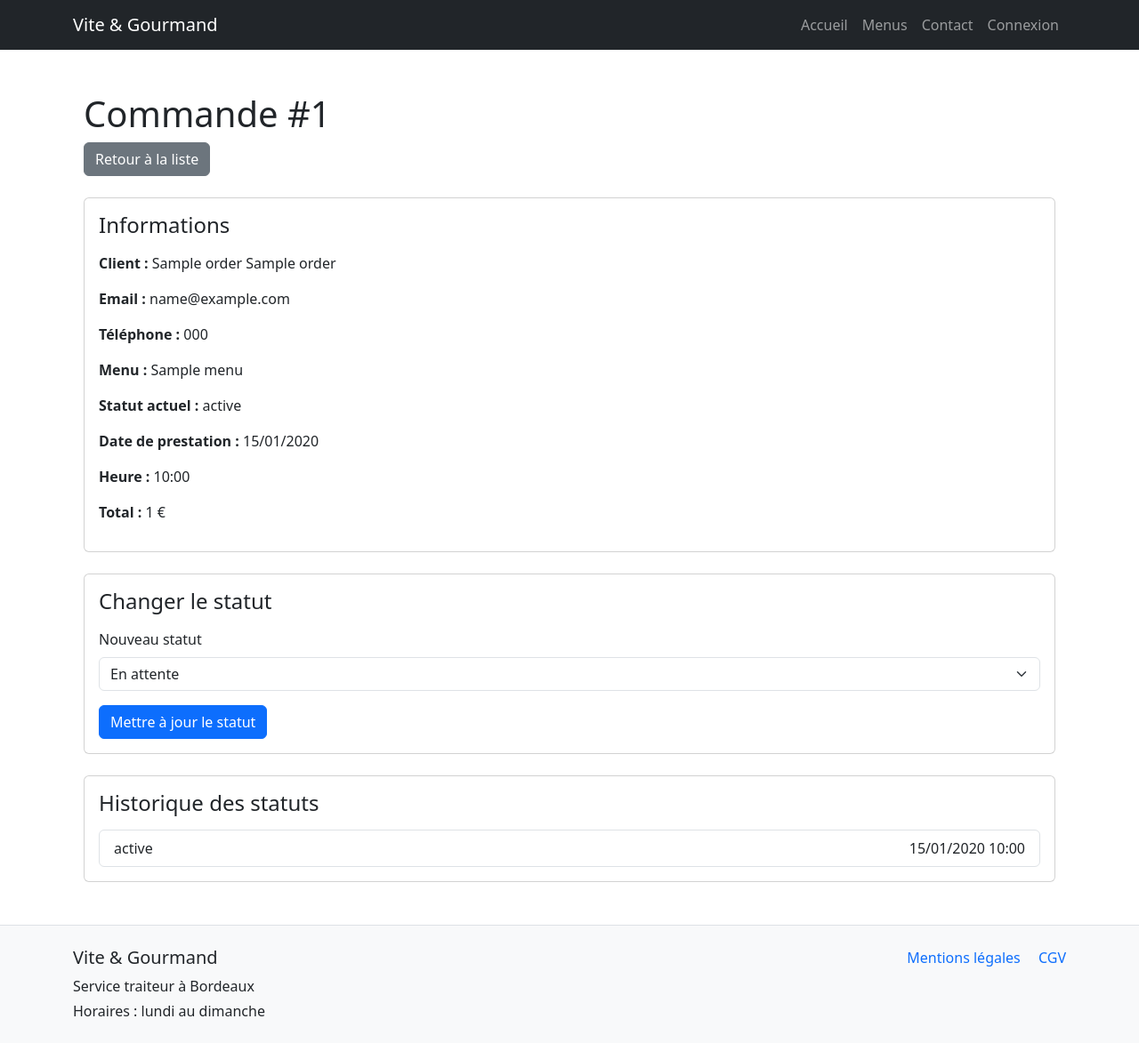
After one commit to Bukola67/Vite-Gourmand, a Symfony app: template templates/employee_space/show.html.twig in a window 1280 px wide. The commit adds this page. Shown: the whole page at 89% size. Run offline with Twig, Linux system fonts and the light colour scheme; the template is opened without the code that fills it: most values are stand-ins (such as "Sample title", 1, 10 or a date in 2020); some libraries are stand-ins or nearby versions.

Commit message:
Add to employee space the order management

```diff
--- a/templates/base.html.twig
+++ b/templates/base.html.twig
@@ -35,32 +35,42 @@
                 </li>
                 <li class="nav-item">
                     <a class="nav-link {{ app.request.attributes.get('_route') == 'app_contact' ? 'active' : '' }}"
-                        href="{{ path('app_contact') }}">
+                       href="{{ path('app_contact') }}">
                         Contact
                     </a>
                 </li>
+
                 {% if app.user %}
                     <li class="nav-item">
                         <a class="nav-link {{ app.request.attributes.get('_route') == 'app_user_space' ? 'active' : '' }}"
-                        href="{{ path('app_user_space') }}">
+                           href="{{ path('app_user_space') }}">
                             Mon compte
                         </a>
                     </li>
+
+                    {% if is_granted('ROLE_EMPLOYEE') or is_granted('ROLE_ADMIN') %}
+                        <li class="nav-item">
+                            <a class="nav-link {{ app.request.attributes.get('_route') == 'app_employee_orders' ? 'active' : '' }}"
+                               href="{{ path('app_employee_orders') }}">
+                                Espace employé
+                            </a>
+                        </li>
+                    {% endif %}
+
                     <li class="nav-item">
                         <a class="nav-link"
-                        href="{{ path('app_logout') }}">
+                           href="{{ path('app_logout') }}">
                             Déconnexion
                         </a>
                     </li>
                 {% else %}
                     <li class="nav-item">
                         <a class="nav-link {{ app.request.attributes.get('_route') == 'app_login' ? 'active' : '' }}"
-                        href="{{ path('app_login') }}">
+                           href="{{ path('app_login') }}">
                             Connexion
                         </a>
                     </li>
                 {% endif %}
-
             </ul>
         </div>
     </div>
--- /dev/null
+++ b/templates/employee_space/show.html.twig
@@ -0,0 +1,82 @@
+{% extends 'base.html.twig' %}
+
+{% block title %}Commande employé{% endblock %}
+
+{% block body %}
+<div class="container mt-4">
+    <h1>Commande #{{ order.id }}</h1>
+
+    <a href="{{ path('app_employee_orders') }}" class="btn btn-secondary mb-4">
+        Retour à la liste
+    </a>
+
+    {% for label, messages in app.flashes(['success', 'danger']) %}
+        {% for message in messages %}
+            <div class="alert alert-{{ label }} mb-3">
+                {{ message }}
+            </div>
+        {% endfor %}
+    {% endfor %}
+
+    <div class="card mb-4">
+        <div class="card-body">
+            <h2 class="h4 mb-3">Informations</h2>
+
+            <p><strong>Client :</strong> {{ order.customerFirstName }} {{ order.customerLastName }}</p>
+            <p><strong>Email :</strong> {{ order.customerEmail }}</p>
+            <p><strong>Téléphone :</strong> {{ order.customerPhone }}</p>
+            <p><strong>Menu :</strong> {{ order.menu.title }}</p>
+            <p><strong>Statut actuel :</strong> {{ order.status }}</p>
+            <p><strong>Date de prestation :</strong> {{ order.deliveryDate ? order.deliveryDate|date('d/m/Y') : '' }}</p>
+            <p><strong>Heure :</strong> {{ order.deliveryTime ? order.deliveryTime|date('H:i') : '' }}</p>
+            <p><strong>Total :</strong> {{ order.totalPrice }} €</p>
+        </div>
+    </div>
+
+    <div class="card mb-4">
+        <div class="card-body">
+            <h2 class="h4 mb-3">Changer le statut</h2>
+
+            <form method="post" action="{{ path('app_employee_order_status_update', {id: order.id}) }}">
+                <input type="hidden" name="_token" value="{{ csrf_token('update_status_' ~ order.id) }}">
+
+                <div class="mb-3">
+                    <label for="status" class="form-label">Nouveau statut</label>
+                    <select name="status" id="status" class="form-select">
+                        <option value="en_attente" {{ order.status == 'en_attente' ? 'selected' : '' }}>En attente</option>
+                        <option value="acceptee" {{ order.status == 'acceptee' ? 'selected' : '' }}>Acceptée</option>
+                        <option value="en_preparation" {{ order.status == 'en_preparation' ? 'selected' : '' }}>En préparation</option>
+                        <option value="en_livraison" {{ order.status == 'en_livraison' ? 'selected' : '' }}>En livraison</option>
+                        <option value="livree" {{ order.status == 'livree' ? 'selected' : '' }}>Livrée</option>
+                        <option value="terminee" {{ order.status == 'terminee' ? 'selected' : '' }}>Terminée</option>
+                        <option value="annulee" {{ order.status == 'annulee' ? 'selected' : '' }}>Annulée</option>
+                    </select>
+                </div>
+
+                <button type="submit" class="btn btn-primary">
+                    Mettre à jour le statut
+                </button>
+            </form>
+        </div>
+    </div>
+
+    <div class="card">
+        <div class="card-body">
+            <h2 class="h4 mb-3">Historique des statuts</h2>
+
+            {% if order.orderStatusHistories|length > 0 %}
+                <ul class="list-group">
+                    {% for history in order.orderStatusHistories %}
+                        <li class="list-group-item d-flex justify-content-between">
+                            <span>{{ history.status }}</span>
+                            <span>{{ history.changedAt ? history.changedAt|date('d/m/Y H:i') : '' }}</span>
+                        </li>
+                    {% endfor %}
+                </ul>
+            {% else %}
+                <p>Aucun historique disponible.</p>
+            {% endif %}
+        </div>
+    </div>
+</div>
+{% endblock %}
```
Also changed, not shown: src/Controller/EmployeeSpaceController.php (added, +89 -0 lines), templates/employee_space/orders.html.twig (added, +66 -0 lines).
